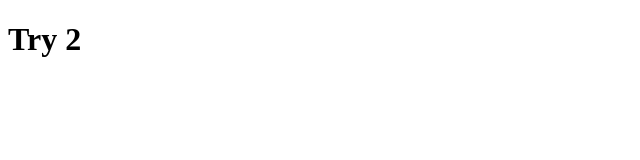
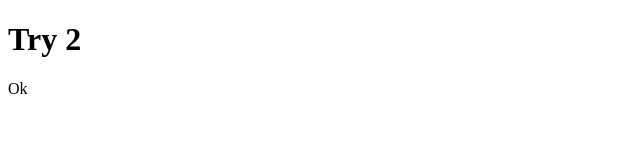
Before and after one commit to MrAbir2247/try2-rep, a plain HTML site: page index.html in a window 1280 px wide. Shown: the full height of the page, 0-640 px from the left. Drawn offline with Linux system fonts and the light colour scheme.

Commit message:
my second commit

```diff
--- a/index.html
+++ b/index.html
@@ -7,5 +7,6 @@
 </head>
 <body>
     <h1>Try 2</h1>
+   <p>Ok</p>
 </body>
 </html>
```
